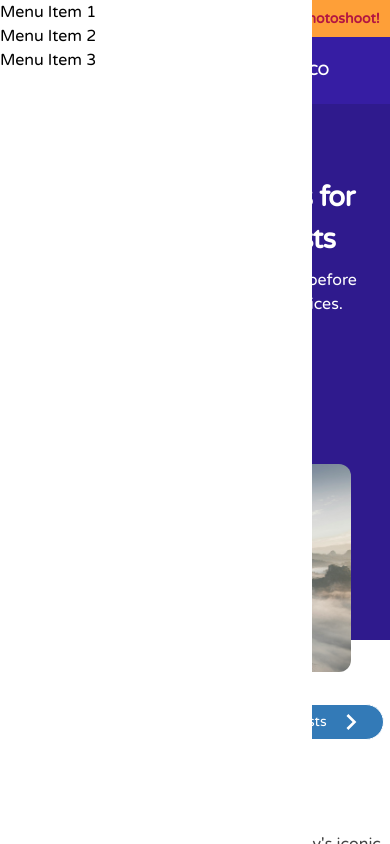
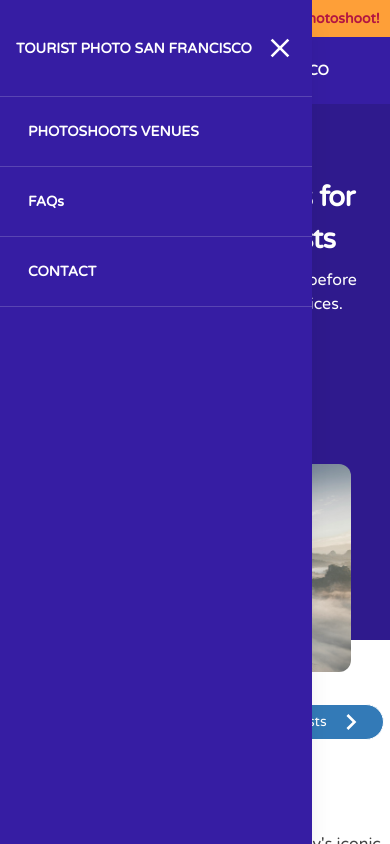
Before and after one commit to focus110/photoshoots-for-tourist, a React (Create React App) app: page / in a window 390 px wide. Both pictures are taken after a click on the icon 32 px from the left and 70 px from the top of the page. Shown: the top 844 px of the page. Built offline with nearby package versions, Linux system fonts and the light colour scheme.

Commit message:
added text to mobile menu

```diff
--- a/src/components/MobileMenu.jsx
+++ b/src/components/MobileMenu.jsx
@@ -1,5 +1,6 @@
 import React from "react";
 import { motion, AnimatePresence } from "framer-motion";
+import { IoMdClose } from "react-icons/io";
 
 const MobileMenu = ({ isOpen, toggleMenu, menuRef }) => {
   return (
@@ -7,17 +8,56 @@ const MobileMenu = ({ isOpen, toggleMenu, menuRef }) => {
       {isOpen && (
         <motion.div
           ref={menuRef}
-          className="absolute z-10 bg-white w-[80%] h-screen"
+          className="absolute z-10 bg-primary shadow-xl w-[80%] h-screen"
           initial={{ x: "-100%", opacity: 0 }}
           animate={{ x: "0%", opacity: 1 }}
           exit={{ x: "-100%", opacity: 0 }}
           transition={{ duration: 0.3 }}
         >
+          <div className="px-4 py-8 flex items-center justify-between">
+            <a
+              href="#"
+              className="flex items-center space-x-3 rtl:space-x-reverse"
+            >
+              {/* <img src="" className="h-8" alt="Logo" /> */}
+              <span className="self-center text-[14px] 3xl:text-[18px] font-semibold whitespace-nowrap text-white">
+                TOURIST PHOTO SAN FRANCISCO
+              </span>
+            </a>{" "}
+            <IoMdClose
+              onClick={toggleMenu}
+              className="md:hidden h-8 w-8 text-white cursor-pointer"
+            />
+          </div>{" "}
+          <hr className="opacity-20" />
           <ul>
-            <li>Menu Item 1</li>
-            <li>Menu Item 2</li>
-            <li>Menu Item 3</li>
-            {/* Add more menu items as needed */}
+            <li className="p-4">
+              <a
+                href="#"
+                className="block font-bold text-[14px] 3xl:text-[18px] py-2 px-3 text-white md:hover:opacity-60 transition duration-150"
+              >
+                PHOTOSHOOTS VENUES
+              </a>
+            </li>
+            <hr className="opacity-20" />{" "}
+            <li className="p-4">
+              <a
+                href="#"
+                className="block font-bold text-[14px] 3xl:text-[18px] py-2 px-3 text-white md:hover:opacity-60 transition duration-150"
+              >
+                FAQs
+              </a>
+            </li>
+            <hr className="opacity-20" />{" "}
+            <li className="p-4">
+              <a
+                href="#"
+                className="block font-bold text-[14px] 3xl:text-[18px] py-2 px-3 text-white md:hover:opacity-60 transition duration-150"
+              >
+                CONTACT
+              </a>
+            </li>
+            <hr className="opacity-20" />
           </ul>
         </motion.div>
       )}
```
